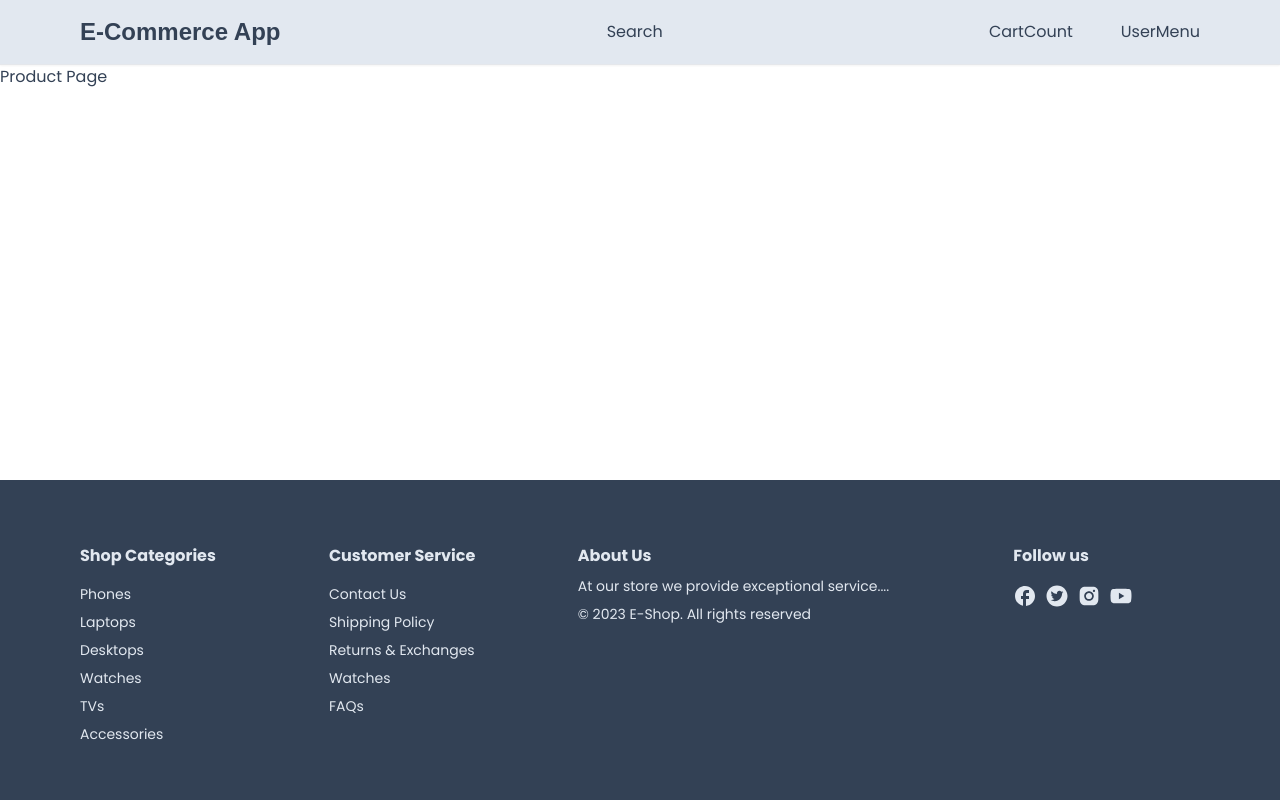
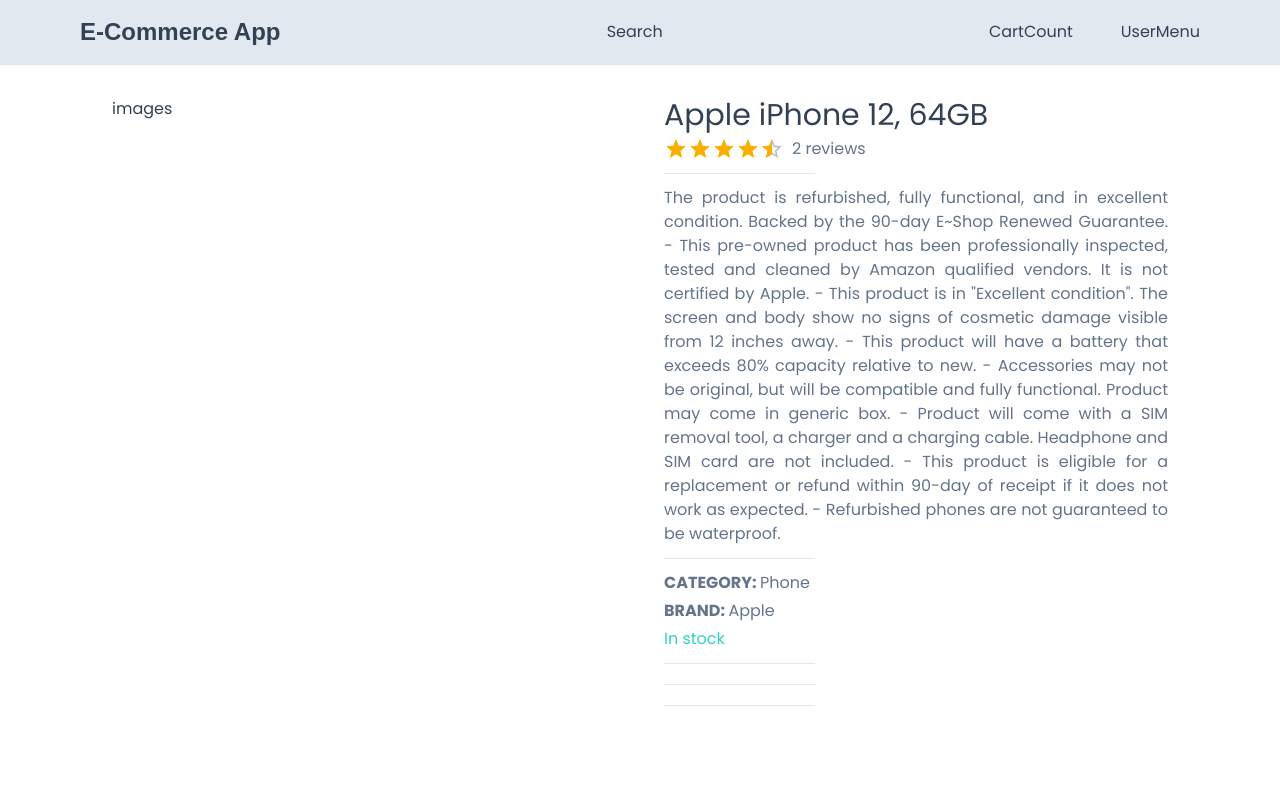
Before and after one commit to AndriyKostenko/React-FastAPI_E-Commerce_App, a Next.js app in the folder frontend/: page /product/1 in a window 1280 px wide. Shown: the top 800 px of the page. Built offline with nearby package versions, Linux system fonts and the light colour scheme; a web font is replaced by a local one.

Commit message:
added funct for product details and some small refactoring

```diff
--- a/frontend/app/components/products/ProductCard.tsx
+++ b/frontend/app/components/products/ProductCard.tsx
@@ -6,6 +6,7 @@
 import { truncateText } from "@/utils/truncateText";
 import Image from "next/image";
 import { useRouter } from "next/navigation";
+import calculateAvarageRating from "../../../utils/productRating";
 
 //setting types for prod. data
 interface ProductCardProps{
@@ -19,12 +20,6 @@
     // if onClick method is udes on the following product card -> the new page according to product id will be opened
     const router = useRouter();
 
-    // calculating the product rating
-    const productRating = data.reviews.reduce((accumulator: number, item: any) =>
-        item.rating + accumulator, 0) / data.reviews.length
-
-
-    console.log(productRating);
 
     return (
         <div onClick={() => router.push(`/product/${data.id}`)}
@@ -66,12 +61,12 @@
 
                 {/* product rating*/}
                 <div>
-                    <Rating value={productRating} readOnly/>
+                    <Rating value={calculateAvarageRating(data.reviews)} readOnly precision={0.1}/>
                 </div>
 
                 {/* prod reviews */}
                 <div>
-                    {data.reviews.lenght} reviews
+                    {data.reviews.length} reviews
                 </div>
 
                 {/*prod price */}
--- /dev/null
+++ b/frontend/app/product/[productId]/ProductDetails.tsx
@@ -0,0 +1,89 @@
+// making a client component for user's interaction
+'use client';
+
+
+import calculateAvarageRating from "@/utils/productRating";
+import { Rating } from "@mui/material";
+
+//setting data types for product details
+interface ProductDetailsProps {
+    product: any
+}
+
+
+
+const Horizontal = () => {
+    return <hr className="w-[30%] my-2"/>
+}
+
+
+
+
+const ProductDetails:React.FC<ProductDetailsProps> = ({product}) => {
+
+
+
+    return (
+        <div className="grid
+                        grid-cols-1
+                        md:grid-cols-2
+                        gap-12">
+            <div>
+                images
+            </div>
+            <div className="flex
+                            flex-col
+                            gap-1
+                            text-slate-500
+                            text-small">
+                {/* product name */}
+                <h2 className="text-3xl
+                               font-medium
+                               text-slate-700">
+                    {product.name}
+                </h2>
+
+                {/* product rating */}
+                <div className="flex
+                                items-center
+                                gap-2">
+                    <Rating value={calculateAvarageRating(product.reviews)} readOnly precision={0.1}/>
+                    {/* number reviews */}
+                    <div>{product.reviews.length} reviews</div>
+
+                </div>
+
+                <Horizontal/>
+
+                {/*product description*/}
+                <div className="text-justify">{product.description}</div>
+
+                <Horizontal/>
+
+                {/* prod category*/}
+                <div>
+                    <span className="font-semibold">CATEGORY: </span>{product.category}
+                </div>
+
+                {/* prod brand */}
+                <div>
+                    <span className="font-semibold">BRAND: </span>{product.brand}
+                </div>
+
+                {/* product stock*/}
+                <div className={product.inStock ? 'text-teal-400' : 'text-rose-400'}>{product.inStock ? 'In stock' : 'Out of stock'}</div>
+
+                <Horizontal/>
+
+
+                <Horizontal/>
+
+                <Horizontal/>
+
+
+            </div>
+        </div>
+    );
+}
+
+export default ProductDetails;
--- a/frontend/app/product/[productId]/page.tsx
+++ b/frontend/app/product/[productId]/page.tsx
@@ -1,14 +1,22 @@
+import Container from "@/app/components/Container";
+import { product } from "@/utils/product";
+import ProductDetails from "./ProductDetails";
+
 interface IDParameters {
     productId?: string;
 }
 
 
+// will be rendered on server so cosole.log will be shown in terminal
 const Product = ({params} : {params: IDParameters}) => {
-    console.log("params: ", params);
+    //console.log("params: ", params);
+
 
     return (
-        <div>
-            Product Page
+        <div className="p-8">
+            <Container>
+                <ProductDetails product={product}/>
+            </Container>
         </div>
      );
 }
--- /dev/null
+++ b/frontend/utils/product.ts
@@ -0,0 +1,73 @@
+export const product = {
+      id: "648437b38c44d52b9542e340",
+      name: "Apple iPhone 12, 64GB",
+      description:
+        'The product is refurbished, fully functional, and in excellent condition. Backed by the 90-day E~Shop Renewed Guarantee.\n- This pre-owned product has been professionally inspected, tested and cleaned by Amazon qualified vendors. It is not certified by Apple.\n- This product is in "Excellent condition". The screen and body show no signs of cosmetic damage visible from 12 inches away.\n- This product will have a battery that exceeds 80% capacity relative to new.\n- Accessories may not be original, but will be compatible and fully functional. Product may come in generic box.\n- Product will come with a SIM removal tool, a charger and a charging cable. Headphone and SIM card are not included.\n- This product is eligible for a replacement or refund within 90-day of receipt if it does not work as expected.\n- Refurbished phones are not guaranteed to be waterproof.',
+      price: 40,
+      brand: "Apple",
+      category: "Phone",
+      inStock: true,
+      images: [
+        {
+          color: "Black",
+          colorCode: "#000000",
+          image:
+            "https://firebasestorage.googleapis.com/v0/b/e-shop-vid.appspot.com/o/products%2Fiphone%2012%20black.png?alt=media&token=8fe19551-173a-4550-9d02-20afffc79b12",
+        },
+        {
+          color: "Blue",
+          colorCode: " #0000FF",
+          image:
+            "https://firebasestorage.googleapis.com/v0/b/e-shop-vid.appspot.com/o/products%2Fiphone%2012%20blue.png?alt=media&token=ede757d2-b631-4451-b80c-123861f16c92",
+        },
+        {
+          color: "Red",
+          colorCode: "#FF0000",
+          image:
+            "https://firebasestorage.googleapis.com/v0/b/e-shop-vid.appspot.com/o/products%2Fiphone%2012%20red.png?alt=media&token=945e1ffb-953e-467a-8325-5a8fbbbf3153",
+        },
+      ],
+      reviews: [
+        {
+          id: "6499b4887402b0efd394d8f3",
+          userId: "6499b184b0e9a8c8709821d3",
+          productId: "648437b38c44d52b9542e340",
+          rating: 4,
+          comment:
+            "good enough. I like the camera and casing. the delivery was fast too.",
+          createdDate: "2023-06-26T15:53:44.483Z",
+          user: {
+            id: "6499b184b0e9a8c8709821d3",
+            name: "Chaoo",
+            email: "example1@gmail.com",
+            emailVerified: null,
+            image:
+              "https://lh3.googleusercontent.com/a/AAcHTtcuRLwWi1vPKaQOcJlUurlhRAIIq2LgYccE8p32=s96-c",
+            hashedPassword: null,
+            createdAt: "2023-06-26T15:40:52.558Z",
+            updatedAt: "2023-06-26T15:40:52.558Z",
+            role: "USER",
+          },
+        },
+        {
+          id: "6499a110efe4e4de451c7edc",
+          userId: "6475af156bad4917456e6e1e",
+          productId: "648437b38c44d52b9542e340",
+          rating: 5,
+          comment: "I really liked it!!",
+          createdDate: "2023-06-26T14:30:40.998Z",
+          user: {
+            id: "6475af156bad4917456e6e1e",
+            name: "Charles",
+            email: "example@gmail.com",
+            emailVerified: null,
+            image:
+              "https://lh3.googleusercontent.com/a/AAcHTteOiCtILLBWiAoolIW9PJH-r5825pBDl824_8LD=s96-c",
+            hashedPassword: null,
+            createdAt: "2023-05-30T08:08:53.979Z",
+            updatedAt: "2023-05-30T08:08:53.979Z",
+            role: "ADMIN",
+          },
+        },
+      ],
+}
--- /dev/null
+++ b/frontend/utils/productRating.ts
@@ -0,0 +1,23 @@
+interface Review {
+    rating: number;
+  }
+
+
+
+// funct for calculating of product reviews, getting an array with revies and will be looking for value with a 'rating' key as a number
+function calculateAvarageRating(reviews: Review[]): number {
+
+    if (reviews.length === 0) {
+        return 0
+    }
+
+    // going through the each review in array and adding theirs reviews, initial revies = is 0
+    const totalRating = reviews.reduce((accumulator, item) =>
+                            accumulator + item.rating, 0)
+
+    const averageRating = totalRating / reviews.length;
+
+    return averageRating;
+};
+
+export default calculateAvarageRating;
--- a/frontend/utils/products.tsx
+++ b/frontend/utils/products.tsx
@@ -23,7 +23,7 @@
             "https://firebasestorage.googleapis.com/v0/b/e-shop-vid.appspot.com/o/products%2F1694245647731-iphone14-gray.png?alt=media&token=ba0019e0-a6cb-4da7-b214-6252bf57f7e3",
         },
       ],
-      reviews: [],
+      reviews: [{rating: 2.5}],
     },
     {
       id: "64a4ebe300900d44bb50628a",
@@ -155,7 +155,7 @@
             "https://firebasestorage.googleapis.com/v0/b/e-shop-vid.appspot.com/o/products%2Flogitech-graphite.png?alt=media&token=d07334d8-ab2b-4648-a38b-2a062a1a49bc",
         },
       ],
-      reviews: [],
+      reviews: [{rating: 1.1}],
     },
     {
       id: "649d775128b6744f0f497040",
@@ -180,6 +180,6 @@
             "https://firebasestorage.googleapis.com/v0/b/e-shop-vid.appspot.com/o/products%2F1695192448311-watch-silver.jpg?alt=media&token=a76bec63-f616-4647-9dd3-b3d23407ba4f",
         },
       ],
-      reviews: [],
+      reviews: [{rating: 2.3}],
     },
   ];
```
